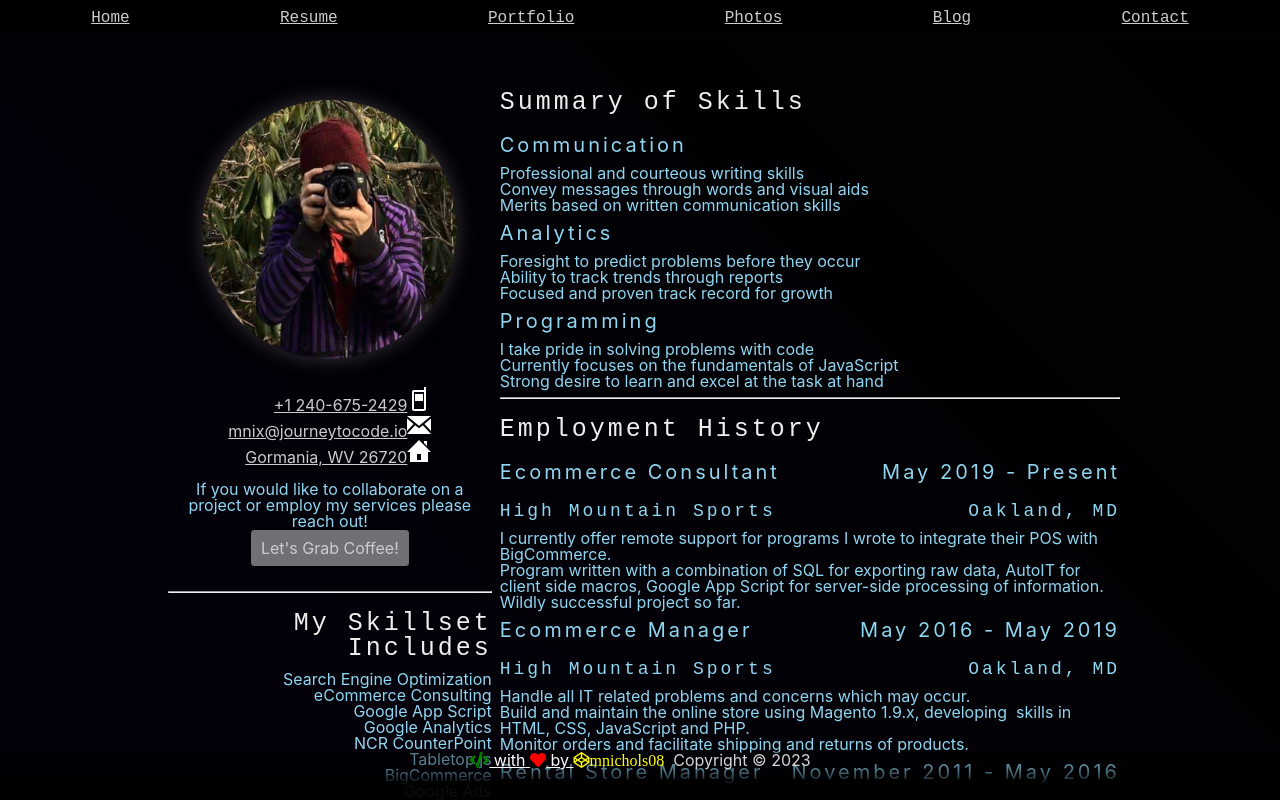
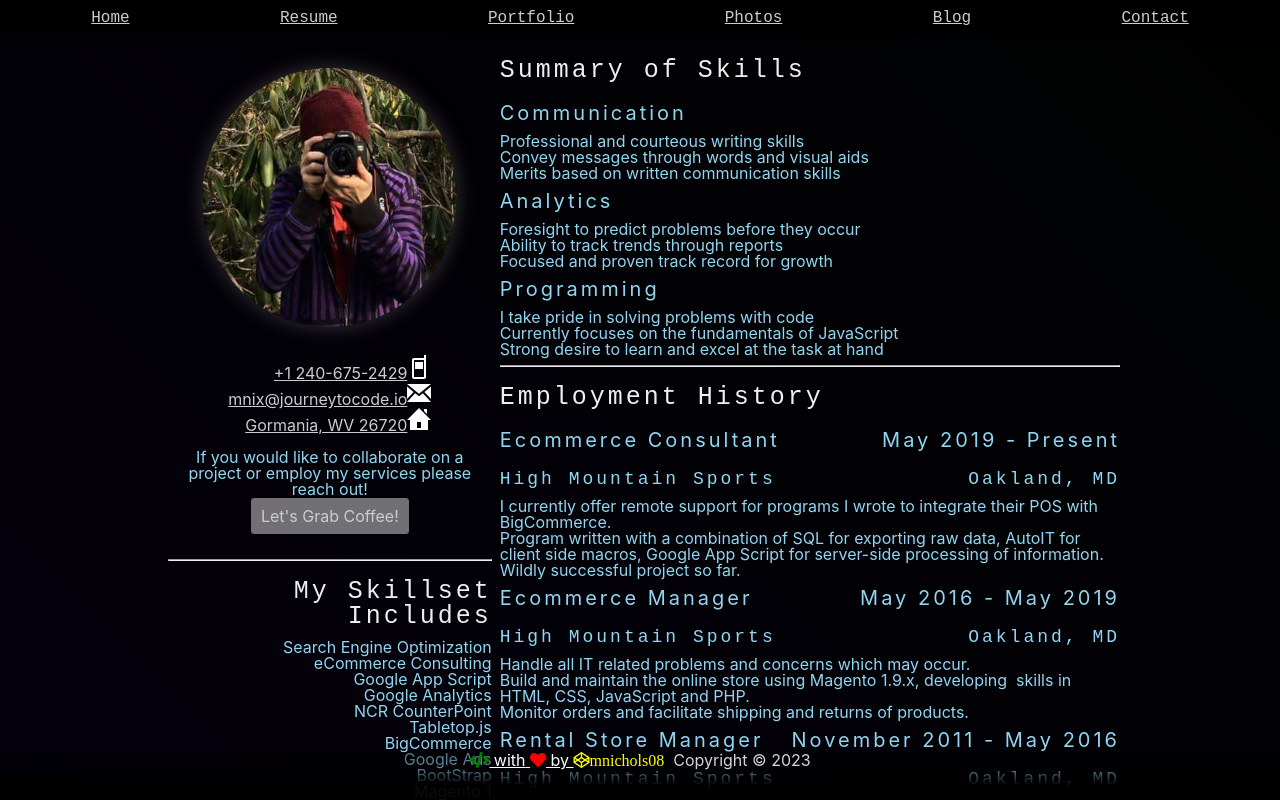
Before and after one commit to mnichols08/portfolio, a React (Create React App) app: page /resume in a window 1280 px wide. Shown: the top 800 px of the page. Built offline with nearby package versions, Linux system fonts and the light colour scheme; no server answers; the database is empty; a web font is replaced by a local one.

Commit message:
adds a bottom margin to Resume Component

```diff
--- a/src/components/Resume/resume.styles.css
+++ b/src/components/Resume/resume.styles.css
@@ -2,8 +2,10 @@
     display: flex;
     margin: auto;
     width: 75%;
-    margin-top: 5em;
+    margin-top: 8em;
     max-width: 1080px;
+    position: relative;
+    bottom: 5em;
 }
 
 @media only screen and (max-width: 900px) {
```
